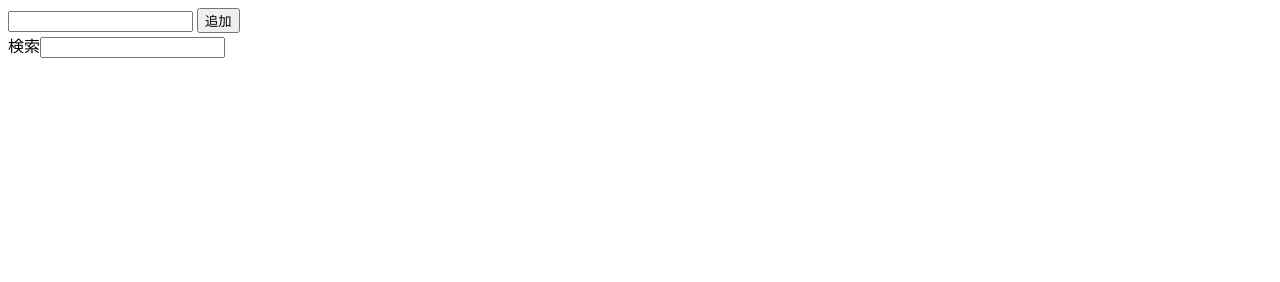
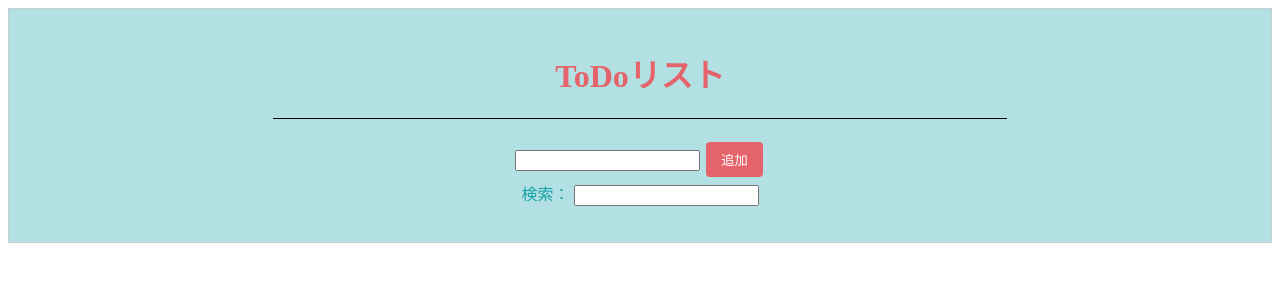
Before and after one commit to matsumomona/udemy-todo, a plain HTML site: page todo.html in a window 1280 px wide. Drawn offline with nearby package versions, Linux system fonts and the light colour scheme.

Commit message:
Updated file contents

```diff
--- a/todo.html
+++ b/todo.html
@@ -6,6 +6,48 @@
     <title>Document</title>
     <script src="https://cdn.jsdelivr.net/npm/vue@2.6.11/dist/vue.js"></script>
     <style>
+        .main{
+            /*margin: 0 auto;*/
+            /*smax-width: 600px; /* コンテンツの幅を制限 */
+            padding: 20px; /* 内側の余白を追加 */
+            border: 1px solid #ccc; /* 境界線を追加 */
+            background-color: #B3E0E2;
+            text-align: center;
+        }
+        h1{
+            color: #e5636a
+        }
+        hr{
+            border: none;
+            height: 0.5px;
+            background-color: black; /* 線の色 */
+            width: 60%; /* 幅を調整 */
+            margin: 20px auto; /* 中央揃え */
+        }
+        .button{
+            background-color: #e5636a; /* 背景色 */
+            border: none; /* 境界線をなしに */
+            color: white; /* テキストの色 */
+            padding: 8px 15px; /* パディング */
+            text-align: center; /* テキストの中央揃え */
+            text-decoration: none; /* テキストの装飾をなしに */
+            display: inline-block; /* インラインブロック表示 */
+            margin: 4px 2px; /* 外側の余白 */
+            cursor: pointer; /* カーソルをポインターに */
+            border-radius: 4px; /* 角を丸くする */
+        }
+        .deleate{
+            background-color: #58aaae;
+        }
+        button:hover {
+            background-color: #de4950; /* ホバー時の背景色 */
+        }
+        .deleate:hover {
+            background-color: #18a1a8; /* ホバー時の背景色 */
+        }
+        nobr{
+            color: #18a1a8;
+        }
         [v-cloak]{
             display: none;
         }
@@ -18,15 +60,18 @@
     </style>
 </head>
 <body>
-    <div id="app"><!--仮想DOM-->
+    <div id="app" class="main"><!--仮想DOM-->
+        <h1>ToDoリスト</h1>
+        <hr>
         <input type="text" v-model="newItem">
-        <button @click.prevent="addItem">追加</button><br>
-        検索<input v-model="query">
+        <button @click.prevent="addItem" class="button add">追加</button><br>
+        <nobr>検索：</nobr>
+        <input v-model="query">
         <ul>
             <li v-for="(todo, index) in filteredList">
                 <input type="checkbox" v-model="todo.isDone">
                 <span :class="{done: todo.isDone}">{{todo.item}}</span>
-                <button @click="deleteItem(index)">削除</button>
+                <button @click="deleteItem(index)" class="button deleate">削除</button>
             </li>
         </ul>
     </div><!--仮想DOM-->
```
